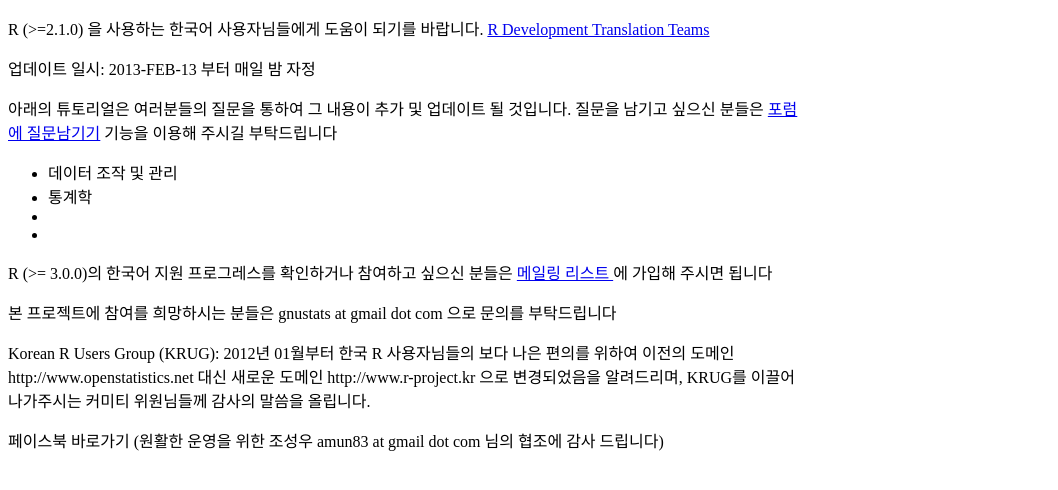
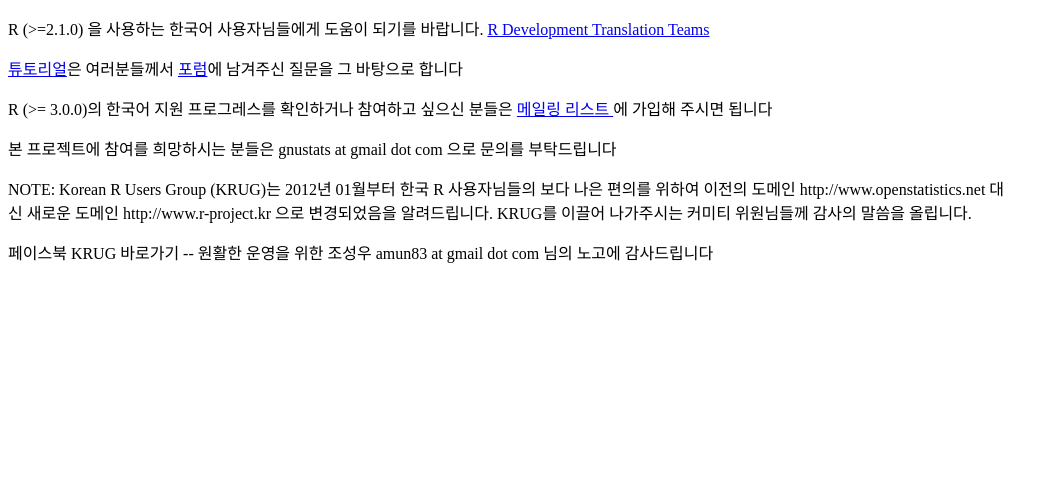
Before and after one commit to r-forge/ihelp, a PHP site: page /body.html in a window 1280 px wide. Shown: the top 490 px of the page, without its empty margins (0-1058 px from the left). Run offline with PHP 8.4, Linux system fonts and the light colour scheme.

Commit message:
git-svn-id: svn://svn.r-forge.r-project.org/svnroot/ihelp@33 edb9625f-4e0d-4859-8d74-9fd3b1da38cb

```diff
--- a/www/body.html
+++ b/www/body.html
@@ -16,23 +16,15 @@
 
 <p> R (>=2.1.0) 을 사용하는 한국어 사용자님들에게 도움이 되기를 바랍니다. <a href="http://developer.r-project.org/TranslationTeams.html" target="_blank"> R Development Translation Teams </a>  </p>
 
-<p> 업데이트 일시: 2013-FEB-13 부터 매일 밤 자정 </p>
-
-<p> 아래의 튜토리얼은 여러분들의 질문을 통하여 그 내용이 추가 및 업데이트 될 것입니다.  질문을 남기고 싶으신 분들은 <a href="https://r-forge.r-project.org/forum/forum.php?forum_id=4393" target="_blank"> 포럼에 질문남기기</a> 기능을 이용해 주시길 부탁드립니다 </p>
-<ul>
-<li> 데이터 조작 및 관리 </li>
-<li> 통계학 </li>
-<li>  </li>
-<li>  </li>
-</ul>
+<p> <a href="tutorial.html" target="body"> 튜토리얼</a>은 여러분들께서 <a href="https://r-forge.r-project.org/forum/forum.php?forum_id=4393" target="_blank"> 포럼</a>에 남겨주신 질문을 그 바탕으로 합니다 </p>
 
 <p> R (>= 3.0.0)의 한국어 지원 프로그레스를 확인하거나 참여하고 싶으신 분들은 <a href="https://r-forge.r-project.org/mail/?group_id=1352" target="_blank"> 메일링 리스트 </a> 에 가입해 주시면 됩니다 </p>
 
 <p> 본 프로젝트에 참여를 희망하시는 분들은 gnustats at gmail dot com 으로 문의를 부탁드립니다 </p>
 
-<p> Korean R Users Group (KRUG):  2012년 01월부터 한국 R 사용자님들의 보다 나은 편의를 위하여 이전의 도메인 http://www.openstatistics.net 대신 새로운 도메인 http://www.r-project.kr 으로 변경되었음을 알려드리며, KRUG를 이끌어 나가주시는 커미티 위원님들께 감사의 말씀을 올립니다. <p>
+<p> NOTE: Korean R Users Group (KRUG)는 2012년 01월부터 한국 R 사용자님들의 보다 나은 편의를 위하여 이전의 도메인 http://www.openstatistics.net 대신 새로운 도메인 http://www.r-project.kr 으로 변경되었음을 알려드립니다.  KRUG를 이끌어 나가주시는 커미티 위원님들께 감사의 말씀을 올립니다. <p>
 
-<p> 페이스북 바로가기 (원활한 운영을 위한 조성우 amun83 at gmail dot com 님의 협조에 감사 드립니다) </p>
+<p> 페이스북 KRUG 바로가기 -- 원활한 운영을 위한 조성우 amun83 at gmail dot com 님의 노고에 감사드립니다 </p>
 
 </body>
 </html>
--- a/www/mystyle.css
+++ b/www/mystyle.css
@@ -1 +1 @@
-p {width:800px;}
+p {width:1000px;}
--- a/www/tutorial.html
+++ b/www/tutorial.html
@@ -10,6 +10,9 @@
 
 </head>
 <body>
-tutorial main page
+목표: R Documentation 과 R FAQ 문서들을 기반으로 실무자를 위한 한국어 R 메뉴얼을 제공합니다.
+
+유용한 사이트
+http://www.rpubs.com/
 </body>
 </html>
```
